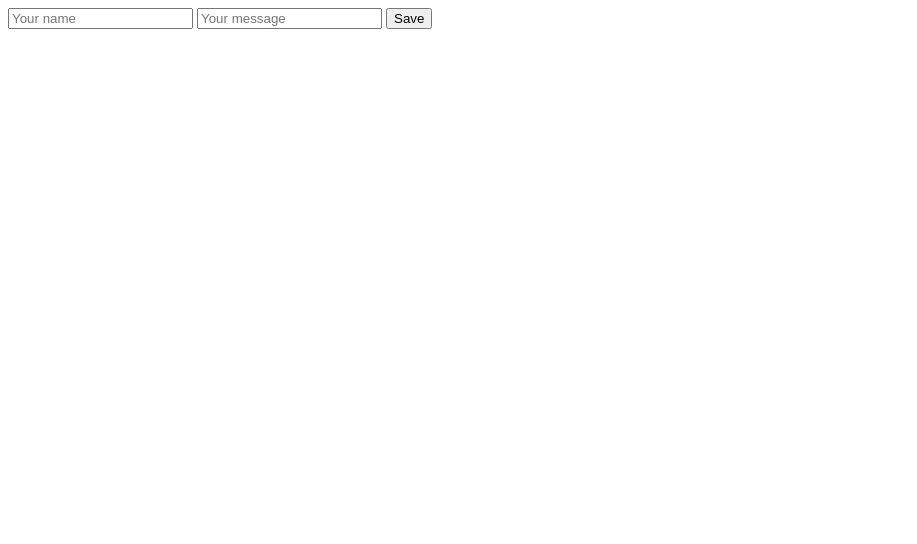
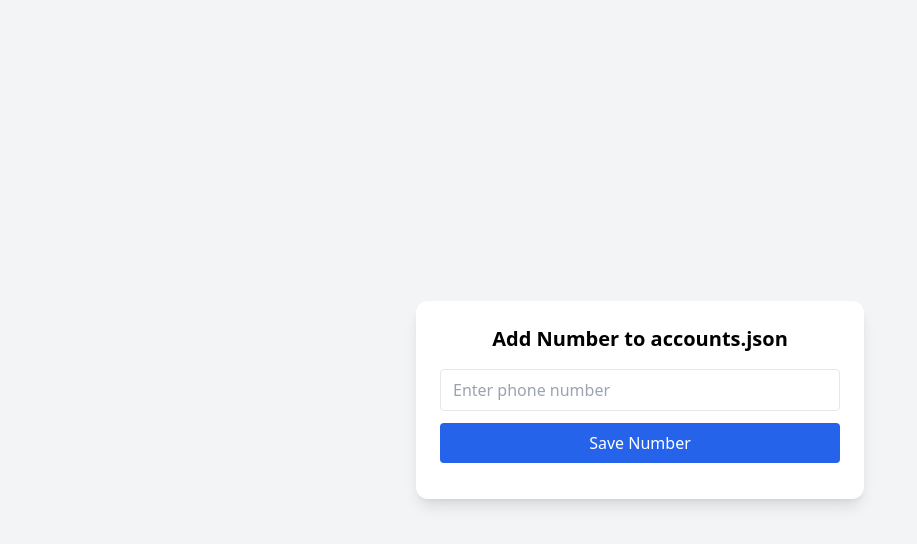
Before and after one commit to bergham123/z, a browser extension: page docs/add.html in a window 1280 px wide. Shown: the whole page, without its empty margins (0-917 px from the left). Drawn offline with nearby package versions, Linux system fonts and the light colour scheme.

Commit message:
Update add.html

```diff
--- a/docs/add.html
+++ b/docs/add.html
@@ -1,40 +1,119 @@
-<form id="dataForm">
-  <input type="text" id="name" placeholder="Your name" required />
-  <input type="text" id="message" placeholder="Your message" required />
-  <button type="submit">Save</button>
-</form>
-<p id="status"></p>
+<!DOCTYPE html>
+<html lang="en">
+<head>
+  <meta charset="UTF-8">
+  <title>Save Numbers to GitHub</title>
+  <meta name="viewport" content="width=device-width, initial-scale=1.0">
 
+  <!-- Tailwind CDN -->
+  <script src="https://cdn.tailwindcss.com"></script>
+</head>
+
+<body class="bg-gray-100 min-h-screen flex items-center justify-center">
+
+  <div class="bg-white p-6 rounded-xl shadow-lg w-full max-w-md">
+    <h1 class="text-xl font-bold mb-4 text-center">
+      Add Number to accounts.json
+    </h1>
+
+    <input
+      id="numberInput"
+      type="text"
+      placeholder="Enter phone number"
+      class="w-full border rounded px-3 py-2 mb-3 focus:outline-none focus:ring"
+    />
+
+    <button
+      onclick="saveNumber()"
+      class="w-full bg-blue-600 text-white py-2 rounded hover:bg-blue-700 transition"
+    >
+      Save Number
+    </button>
+
+    <p id="status" class="text-center text-sm mt-3"></p>
+  </div>
 
 <script>
-async function updateAccounts(newNumber) {
-  const filePath = 'accounts.json';
-  const token = 'YOUR_GITHUB_PERSONAL_ACCESS_TOKEN';
+const OWNER = "bergham123";
+const REPO = "z";
+const FILE_PATH = "accounts.json";
+const TOKEN = "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"; // ⚠️ PUT YOUR TOKEN HERE
 
-  // 1️⃣ Fetch existing file
-  const fileResp = await fetch(`https://api.github.com/repos/bergham123/z/contents/${filePath}`);
-  const fileData = await fileResp.json();
-  const sha = fileData.sha;
-  const content = JSON.parse(atob(fileData.content));
+async function saveNumber() {
+  const input = document.getElementById("numberInput");
+  const status = document.getElementById("status");
+  const newNumber = input.value.trim();
 
-  // 2️⃣ Add new number
-  content.push(newNumber);
+  if (!newNumber) {
+    status.textContent = "❌ Please enter a number";
+    status.className = "text-red-600 text-center text-sm mt-3";
+    return;
+  }
+
+  status.textContent = "⏳ Saving...";
+  status.className = "text-gray-600 text-center text-sm mt-3";
+
+  try {
+    // 1️⃣ Fetch existing accounts.json
+    const res = await fetch(
+      `https://api.github.com/repos/${OWNER}/${REPO}/contents/${FILE_PATH}`,
+      {
+        headers: {
+          Authorization: `token ${TOKEN}`
+        }
+      }
+    );
+
+    let data = [];
+    let sha = null;
+
+    if (res.ok) {
+      const json = await res.json();
+      sha = json.sha;
+      data = JSON.parse(atob(json.content));
+    }
+
+    // 2️⃣ Avoid duplicates
+    if (data.includes(newNumber)) {
+      status.textContent = "⚠️ Number already exists";
+      status.className = "text-yellow-600 text-center text-sm mt-3";
+      return;
+    }
+
+    data.push(newNumber);
 
     // 3️⃣ Update file
-  const updateResp = await fetch(`https://api.github.com/repos/bergham123/z/contents/${filePath}`, {
-    method: 'PUT',
+    const update = await fetch(
+      `https://api.github.com/repos/${OWNER}/${REPO}/docs/${FILE_PATH}`,
+      {
+        method: "PUT",
         headers: {
-      'Authorization': `token ${token}`,
-      'Content-Type': 'application/json'
+          Authorization: `token ${TOKEN}`,
+          "Content-Type": "application/json"
         },
         body: JSON.stringify({
-      message: 'Update accounts.json',
-      content: btoa(JSON.stringify(content, null, 2)),
+          message: "Add number to accounts.json",
+          content: btoa(JSON.stringify(data, null, 2)),
           sha: sha
         })
-  });
+      }
+    );
 
-  const result = await updateResp.json();
-  console.log(result);
+    if (!update.ok) {
+      throw new Error("GitHub update failed");
+    }
+
+    status.textContent = "✅ Number saved successfully";
+    status.className = "text-green-600 text-center text-sm mt-3";
+    input.value = "";
+
+  } catch (err) {
+    console.error(err);
+    status.textContent = "❌ Error saving number";
+    status.className = "text-red-600 text-center text-sm mt-3";
+  }
 }
 </script>
+
+</body>
+</html>
```
Lines whose indentation alone changed are shown as unchanged.
